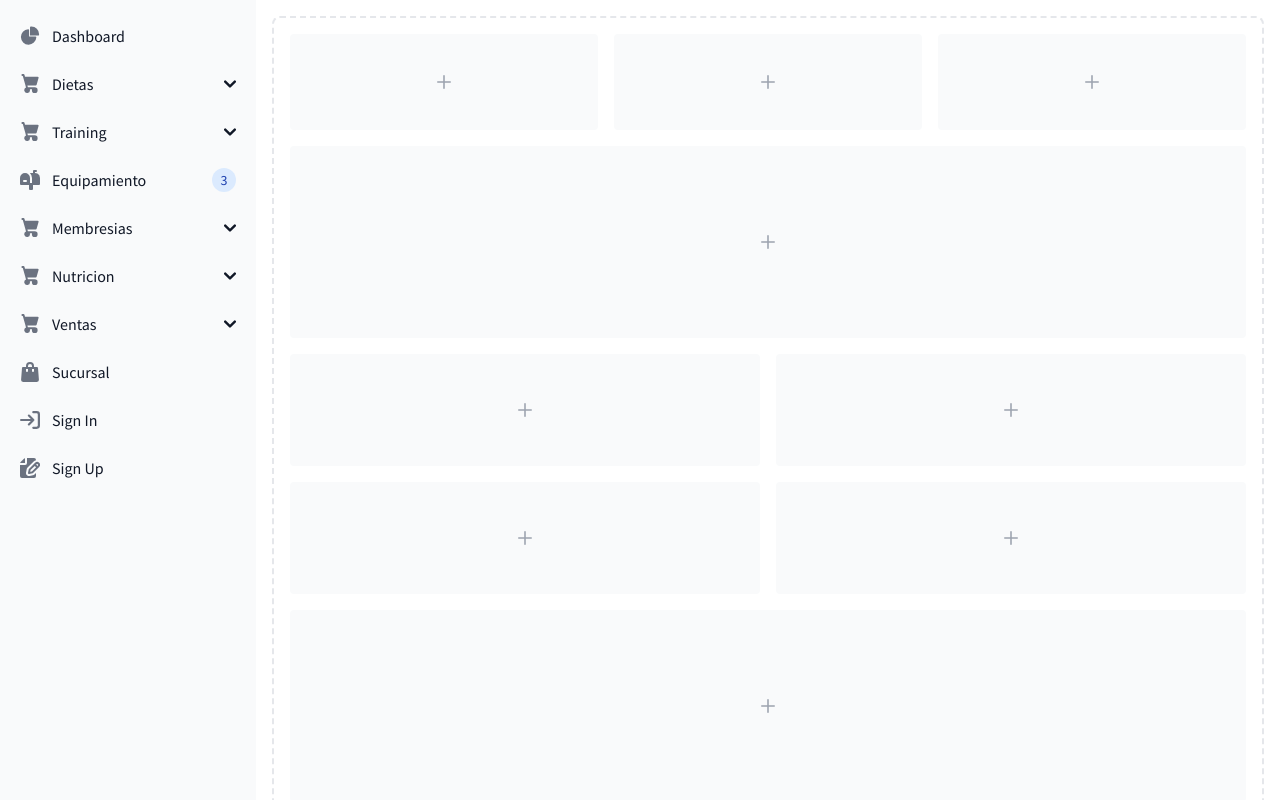
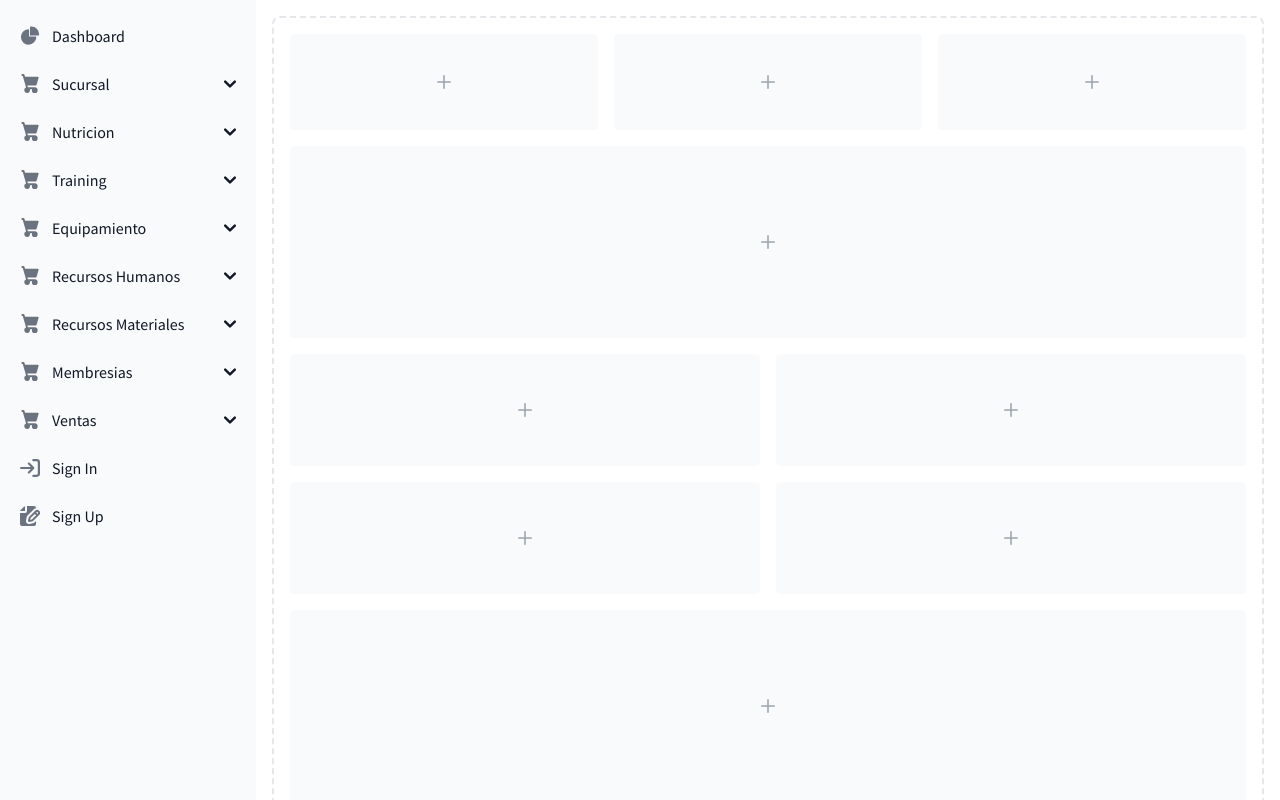
Before and after one commit to Hugosago/gimnasio2.0, a Vue app in the folder Front-end/front-gimnasio/: page /dashboard in a window 1280 px wide. Shown: the top 800 px of the page. Built offline with nearby package versions, Linux system fonts and the light colour scheme.

Commit message:
se modifico el dashboard

```diff
--- a/Front-end/front-gimnasio/src/components/dashboard.vue
+++ b/Front-end/front-gimnasio/src/components/dashboard.vue
@@ -34,33 +34,63 @@
                 <li>
                     <button type="button"
                         class="flex items-center w-full p-2 text-base text-gray-900 transition duration-75 rounded-lg group hover:bg-gray-100 dark:text-white dark:hover:bg-gray-700"
-                        aria-controls="dropdown-example" data-collapse-toggle="dropdown-example">
+                        aria-controls="dropdown-example-5" data-collapse-toggle="dropdown-example-5">
                         <svg class="flex-shrink-0 w-5 h-5 text-gray-500 transition duration-75 group-hover:text-gray-900 dark:text-gray-400 dark:group-hover:text-white"
                             aria-hidden="true" xmlns="http://www.w3.org/2000/svg" fill="currentColor"
                             viewBox="0 0 18 21">
                             <path
                                 d="M15 12a1 1 0 0 0 .962-.726l2-7A1 1 0 0 0 17 3H3.77L3.175.745A1 1 0 0 0 2.208 0H1a1 1 0 0 0 0 2h.438l.6 2.255v.019l2 7 .746 2.986A3 3 0 1 0 9 17a2.966 2.966 0 0 0-.184-1h2.368c-.118.32-.18.659-.184 1a3 3 0 1 0 3-3H6.78l-.5-2H15Z" />
                         </svg>
-                        <span class="flex-1 ms-3 text-left rtl:text-right whitespace-nowrap">Dietas</span>
+                        <span class="flex-1 ms-3 text-left rtl:text-right whitespace-nowrap">Sucursal</span>
                         <svg class="w-3 h-3" aria-hidden="true" xmlns="http://www.w3.org/2000/svg" fill="none"
                             viewBox="0 0 10 6">
                             <path stroke="currentColor" stroke-linecap="round" stroke-linejoin="round" stroke-width="2"
                                 d="m1 1 4 4 4-4" />
                         </svg>
                     </button>
-                    <ul id="dropdown-example" class="hidden py-2 space-y-2">
+                    <ul id="dropdown-example-5" class="hidden py-2 space-y-2">
                         <li>
                             <a href="#"
-                                class="flex items-center w-full p-2 text-gray-900 transition duration-75 rounded-lg pl-11 group hover:bg-gray-100 dark:text-white dark:hover:bg-gray-700">Products</a>
+                                class="flex items-center w-full p-2 text-gray-900 transition duration-75 rounded-lg pl-11 group hover:bg-gray-100 dark:text-white dark:hover:bg-gray-700">Sucursal</a>
+                        </li>
+
+                    </ul>
+                </li>
+                <li>
+                    <button type="button"
+                        class="flex items-center w-full p-2 text-base text-gray-900 transition duration-75 rounded-lg group hover:bg-gray-100 dark:text-white dark:hover:bg-gray-700"
+                        aria-controls="dropdown-example-4" data-collapse-toggle="dropdown-example-4">
+                        <svg class="flex-shrink-0 w-5 h-5 text-gray-500 transition duration-75 group-hover:text-gray-900 dark:text-gray-400 dark:group-hover:text-white"
+                            aria-hidden="true" xmlns="http://www.w3.org/2000/svg" fill="currentColor"
+                            viewBox="0 0 18 21">
+                            <path
+                                d="M15 12a1 1 0 0 0 .962-.726l2-7A1 1 0 0 0 17 3H3.77L3.175.745A1 1 0 0 0 2.208 0H1a1 1 0 0 0 0 2h.438l.6 2.255v.019l2 7 .746 2.986A3 3 0 1 0 9 17a2.966 2.966 0 0 0-.184-1h2.368c-.118.32-.18.659-.184 1a3 3 0 1 0 3-3H6.78l-.5-2H15Z" />
+                        </svg>
+                        <span class="flex-1 ms-3 text-left rtl:text-right whitespace-nowrap">Nutricion</span>
+                        <svg class="w-3 h-3" aria-hidden="true" xmlns="http://www.w3.org/2000/svg" fill="none"
+                            viewBox="0 0 10 6">
+                            <path stroke="currentColor" stroke-linecap="round" stroke-linejoin="round" stroke-width="2"
+                                d="m1 1 4 4 4-4" />
+                        </svg>
+                    </button>
+                    <ul id="dropdown-example-4" class="hidden py-2 space-y-2">
+                        <li>
+                            <a href="#"
+                                class="flex items-center w-full p-2 text-gray-900 transition duration-75 rounded-lg pl-11 group hover:bg-gray-100 dark:text-white dark:hover:bg-gray-700">Dietas</a>
                         </li>
                         <li>
                             <a href="#"
-                                class="flex items-center w-full p-2 text-gray-900 transition duration-75 rounded-lg pl-11 group hover:bg-gray-100 dark:text-white dark:hover:bg-gray-700">Billing</a>
+                                class="flex items-center w-full p-2 text-gray-900 transition duration-75 rounded-lg pl-11 group hover:bg-gray-100 dark:text-white dark:hover:bg-gray-700">Indicador Nutrional</a>
                         </li>
                         <li>
                             <a href="#"
-                                class="flex items-center w-full p-2 text-gray-900 transition duration-75 rounded-lg pl-11 group hover:bg-gray-100 dark:text-white dark:hover:bg-gray-700">Invoice</a>
+                                class="flex items-center w-full p-2 text-gray-900 transition duration-75 rounded-lg pl-11 group hover:bg-gray-100 dark:text-white dark:hover:bg-gray-700">Pregunta Nutrional</a>
                         </li>
+                        <li>
+                            <a href="#"
+                                class="flex items-center w-full p-2 text-gray-900 transition duration-75 rounded-lg pl-11 group hover:bg-gray-100 dark:text-white dark:hover:bg-gray-700">Valoracion Nutrional</a>
+                        </li>
+
                     </ul>
                 </li>
                 <li>
@@ -104,18 +134,114 @@
                     </ul>
                 </li>
                 <li>
-                    <a href="#"
-                        class="flex items-center p-2 text-gray-900 rounded-lg dark:text-white hover:bg-gray-100 dark:hover:bg-gray-700 group">
-                        <svg class="flex-shrink-0 w-5 h-5 text-gray-500 transition duration-75 dark:text-gray-400 group-hover:text-gray-900 dark:group-hover:text-white"
+                    <button type="button"
+                        class="flex items-center w-full p-2 text-base text-gray-900 transition duration-75 rounded-lg group hover:bg-gray-100 dark:text-white dark:hover:bg-gray-700"
+                        aria-controls="dropdown-example-8" data-collapse-toggle="dropdown-example-8">
+                        <svg class="flex-shrink-0 w-5 h-5 text-gray-500 transition duration-75 group-hover:text-gray-900 dark:text-gray-400 dark:group-hover:text-white"
                             aria-hidden="true" xmlns="http://www.w3.org/2000/svg" fill="currentColor"
-                            viewBox="0 0 20 20">
+                            viewBox="0 0 18 21">
                             <path
-                                d="m17.418 3.623-.018-.008a6.713 6.713 0 0 0-2.4-.569V2h1a1 1 0 1 0 0-2h-2a1 1 0 0 0-1 1v2H9.89A6.977 6.977 0 0 1 12 8v5h-2V8A5 5 0 1 0 0 8v6a1 1 0 0 0 1 1h8v4a1 1 0 0 0 1 1h2a1 1 0 0 0 1-1v-4h6a1 1 0 0 0 1-1V8a5 5 0 0 0-2.582-4.377ZM6 12H4a1 1 0 0 1 0-2h2a1 1 0 0 1 0 2Z" />
+                                d="M15 12a1 1 0 0 0 .962-.726l2-7A1 1 0 0 0 17 3H3.77L3.175.745A1 1 0 0 0 2.208 0H1a1 1 0 0 0 0 2h.438l.6 2.255v.019l2 7 .746 2.986A3 3 0 1 0 9 17a2.966 2.966 0 0 0-.184-1h2.368c-.118.32-.18.659-.184 1a3 3 0 1 0 3-3H6.78l-.5-2H15Z" />
                         </svg>
-                        <span class="flex-1 ms-3 whitespace-nowrap">Equipamiento</span>
-                        <span
-                            class="inline-flex items-center justify-center w-3 h-3 p-3 ms-3 text-sm font-medium text-blue-800 bg-blue-100 rounded-full dark:bg-blue-900 dark:text-blue-300">3</span>
-                    </a>
+                        <span class="flex-1 ms-3 text-left rtl:text-right whitespace-nowrap">Equipamiento</span>
+                        <svg class="w-3 h-3" aria-hidden="true" xmlns="http://www.w3.org/2000/svg" fill="none"
+                            viewBox="0 0 10 6">
+                            <path stroke="currentColor" stroke-linecap="round" stroke-linejoin="round" stroke-width="2"
+                                d="m1 1 4 4 4-4" />
+                        </svg>
+                    </button>
+                    <ul id="dropdown-example-8" class="hidden py-2 space-y-2">
+                        <li>
+                            <a href="#"
+                                class="flex items-center w-full p-2 text-gray-900 transition duration-75 rounded-lg pl-11 group hover:bg-gray-100 dark:text-white dark:hover:bg-gray-700">Equipamiento</a>
+                        </li>
+                        <li>
+                            <a href="#"
+                                class="flex items-center w-full p-2 text-gray-900 transition duration-75 rounded-lg pl-11 group hover:bg-gray-100 dark:text-white dark:hover:bg-gray-700">Prestamo</a>
+                        </li>
+
+                    </ul>
+                </li>
+                <li>
+                 <button type="button"
+                        class="flex items-center w-full p-2 text-base text-gray-900 transition duration-75 rounded-lg group hover:bg-gray-100 dark:text-white dark:hover:bg-gray-700"
+                        aria-controls="dropdown-example-7" data-collapse-toggle="dropdown-example-7">
+                        <svg class="flex-shrink-0 w-5 h-5 text-gray-500 transition duration-75 group-hover:text-gray-900 dark:text-gray-400 dark:group-hover:text-white"
+                            aria-hidden="true" xmlns="http://www.w3.org/2000/svg" fill="currentColor"
+                            viewBox="0 0 18 21">
+                            <path
+                                d="M15 12a1 1 0 0 0 .962-.726l2-7A1 1 0 0 0 17 3H3.77L3.175.745A1 1 0 0 0 2.208 0H1a1 1 0 0 0 0 2h.438l.6 2.255v.019l2 7 .746 2.986A3 3 0 1 0 9 17a2.966 2.966 0 0 0-.184-1h2.368c-.118.32-.18.659-.184 1a3 3 0 1 0 3-3H6.78l-.5-2H15Z" />
+                        </svg>
+                        <span class="flex-1 ms-3 text-left rtl:text-right whitespace-nowrap">Recursos Humanos</span>
+                        <svg class="w-3 h-3" aria-hidden="true" xmlns="http://www.w3.org/2000/svg" fill="none"
+                            viewBox="0 0 10 6">
+                            <path stroke="currentColor" stroke-linecap="round" stroke-linejoin="round" stroke-width="2"
+                                d="m1 1 4 4 4-4" />
+                        </svg>
+                    </button>
+                    <ul id="dropdown-example-7" class="hidden py-2 space-y-2">
+                        <li>
+                            <a href="#"
+                                class="flex items-center w-full p-2 text-gray-900 transition duration-75 rounded-lg pl-11 group hover:bg-gray-100 dark:text-white dark:hover:bg-gray-700">Personas</a>
+                        </li>
+                        <li>
+                            <a href="#"
+                                class="flex items-center w-full p-2 text-gray-900 transition duration-75 rounded-lg pl-11 group hover:bg-gray-100 dark:text-white dark:hover:bg-gray-700">Areas</a>
+                        </li>
+                        <li>
+                            <a href="#"
+                                class="flex items-center w-full p-2 text-gray-900 transition duration-75 rounded-lg pl-11 group hover:bg-gray-100 dark:text-white dark:hover:bg-gray-700">Puestos</a>
+                        </li>
+                        <li>
+                            <a href="#"
+                                class="flex items-center w-full p-2 text-gray-900 transition duration-75 rounded-lg pl-11 group hover:bg-gray-100 dark:text-white dark:hover:bg-gray-700">Empleados</a>
+                        </li>
+                        <li>
+                            <a href="#"
+                                class="flex items-center w-full p-2 text-gray-900 transition duration-75 rounded-lg pl-11 group hover:bg-gray-100 dark:text-white dark:hover:bg-gray-700">Horarios</a>
+                        </li>
+
+
+                    </ul>
+                </li>
+
+                <li>
+                    <button type="button"
+                        class="flex items-center w-full p-2 text-base text-gray-900 transition duration-75 rounded-lg group hover:bg-gray-100 dark:text-white dark:hover:bg-gray-700"
+                        aria-controls="dropdown-example-9" data-collapse-toggle="dropdown-example-9">
+                        <svg class="flex-shrink-0 w-5 h-5 text-gray-500 transition duration-75 group-hover:text-gray-900 dark:text-gray-400 dark:group-hover:text-white"
+                            aria-hidden="true" xmlns="http://www.w3.org/2000/svg" fill="currentColor"
+                            viewBox="0 0 18 21">
+                            <path
+                                d="M15 12a1 1 0 0 0 .962-.726l2-7A1 1 0 0 0 17 3H3.77L3.175.745A1 1 0 0 0 2.208 0H1a1 1 0 0 0 0 2h.438l.6 2.255v.019l2 7 .746 2.986A3 3 0 1 0 9 17a2.966 2.966 0 0 0-.184-1h2.368c-.118.32-.18.659-.184 1a3 3 0 1 0 3-3H6.78l-.5-2H15Z" />
+                        </svg>
+                        <span class="flex-1 ms-3 text-left rtl:text-right whitespace-nowrap">Recursos Materiales</span>
+                        <svg class="w-3 h-3" aria-hidden="true" xmlns="http://www.w3.org/2000/svg" fill="none"
+                            viewBox="0 0 10 6">
+                            <path stroke="currentColor" stroke-linecap="round" stroke-linejoin="round" stroke-width="2"
+                                d="m1 1 4 4 4-4" />
+                        </svg>
+                    </button>
+                    <ul id="dropdown-example-9" class="hidden py-2 space-y-2">
+
+                        <li>
+                            <a href="#"
+                                class="flex items-center w-full p-2 text-gray-900 transition duration-75 rounded-lg pl-11 group hover:bg-gray-100 dark:text-white dark:hover:bg-gray-700">Equipamiento</a>
+                        </li>
+                        <li>
+                            <a href="#"
+                                class="flex items-center w-full p-2 text-gray-900 transition duration-75 rounded-lg pl-11 group hover:bg-gray-100 dark:text-white dark:hover:bg-gray-700">Instalaciones</a>
+                        </li>
+                        <li>
+                            <a href="#"
+                                class="flex items-center w-full p-2 text-gray-900 transition duration-75 rounded-lg pl-11 group hover:bg-gray-100 dark:text-white dark:hover:bg-gray-700">Mantenimiento</a>
+                        </li>
+                        <li>
+                            <a href="#"
+                                class="flex items-center w-full p-2 text-gray-900 transition duration-75 rounded-lg pl-11 group hover:bg-gray-100 dark:text-white dark:hover:bg-gray-700">Prestamo</a>
+                        </li>
+
+                    </ul>
                 </li>
                 <li>
                     <button type="button"
@@ -146,43 +272,8 @@
 
                     </ul>
                 </li>
-                <li>
-                    <button type="button"
-                        class="flex items-center w-full p-2 text-base text-gray-900 transition duration-75 rounded-lg group hover:bg-gray-100 dark:text-white dark:hover:bg-gray-700"
-                        aria-controls="dropdown-example-4" data-collapse-toggle="dropdown-example-4">
-                        <svg class="flex-shrink-0 w-5 h-5 text-gray-500 transition duration-75 group-hover:text-gray-900 dark:text-gray-400 dark:group-hover:text-white"
-                            aria-hidden="true" xmlns="http://www.w3.org/2000/svg" fill="currentColor"
-                            viewBox="0 0 18 21">
-                            <path
-                                d="M15 12a1 1 0 0 0 .962-.726l2-7A1 1 0 0 0 17 3H3.77L3.175.745A1 1 0 0 0 2.208 0H1a1 1 0 0 0 0 2h.438l.6 2.255v.019l2 7 .746 2.986A3 3 0 1 0 9 17a2.966 2.966 0 0 0-.184-1h2.368c-.118.32-.18.659-.184 1a3 3 0 1 0 3-3H6.78l-.5-2H15Z" />
-                        </svg>
-                        <span class="flex-1 ms-3 text-left rtl:text-right whitespace-nowrap">Nutricion</span>
-                        <svg class="w-3 h-3" aria-hidden="true" xmlns="http://www.w3.org/2000/svg" fill="none"
-                            viewBox="0 0 10 6">
-                            <path stroke="currentColor" stroke-linecap="round" stroke-linejoin="round" stroke-width="2"
-                                d="m1 1 4 4 4-4" />
-                        </svg>
-                    </button>
-                    <ul id="dropdown-example-4" class="hidden py-2 space-y-2">
-                        <li>
-                            <a href="#"
-                                class="flex items-center w-full p-2 text-gray-900 transition duration-75 rounded-lg pl-11 group hover:bg-gray-100 dark:text-white dark:hover:bg-gray-700">Dietas</a>
-                        </li>
-                        <li>
-                            <a href="#"
-                                class="flex items-center w-full p-2 text-gray-900 transition duration-75 rounded-lg pl-11 group hover:bg-gray-100 dark:text-white dark:hover:bg-gray-700">Indicador Nutrional</a>
-                        </li>
-                        <li>
-                            <a href="#"
-                                class="flex items-center w-full p-2 text-gray-900 transition duration-75 rounded-lg pl-11 group hover:bg-gray-100 dark:text-white dark:hover:bg-gray-700">Pregunta Nutrional</a>
-                        </li>
-                        <li>
-                            <a href="#"
-                                class="flex items-center w-full p-2 text-gray-900 transition duration-75 rounded-lg pl-11 group hover:bg-gray-100 dark:text-white dark:hover:bg-gray-700">Valoracion Nutrional</a>
-                        </li>
 
-                    </ul>
-                </li>
+
                 <li>
                     <button type="button"
                         class="flex items-center w-full p-2 text-base text-gray-900 transition duration-75 rounded-lg group hover:bg-gray-100 dark:text-white dark:hover:bg-gray-700"
@@ -232,18 +323,7 @@
                     </ul>
                 </li>
 
-                <li>
-                    <a href="#"
-                        class="flex items-center p-2 text-gray-900 rounded-lg dark:text-white hover:bg-gray-100 dark:hover:bg-gray-700 group">
-                        <svg class="flex-shrink-0 w-5 h-5 text-gray-500 transition duration-75 dark:text-gray-400 group-hover:text-gray-900 dark:group-hover:text-white"
-                            aria-hidden="true" xmlns="http://www.w3.org/2000/svg" fill="currentColor"
-                            viewBox="0 0 18 20">
-                            <path
-                                d="M17 5.923A1 1 0 0 0 16 5h-3V4a4 4 0 1 0-8 0v1H2a1 1 0 0 0-1 .923L.086 17.846A2 2 0 0 0 2.08 20h13.84a2 2 0 0 0 1.994-2.153L17 5.923ZM7 9a1 1 0 0 1-2 0V7h2v2Zm0-5a2 2 0 1 1 4 0v1H7V4Zm6 5a1 1 0 1 1-2 0V7h2v2Z" />
-                        </svg>
-                        <span class="flex-1 ms-3 whitespace-nowrap">Sucursal</span>
-                    </a>
-                </li>
+
                 <li>
                     <a href="#"
                         class="flex items-center p-2 text-gray-900 rounded-lg dark:text-white hover:bg-gray-100 dark:hover:bg-gray-700 group">
```
